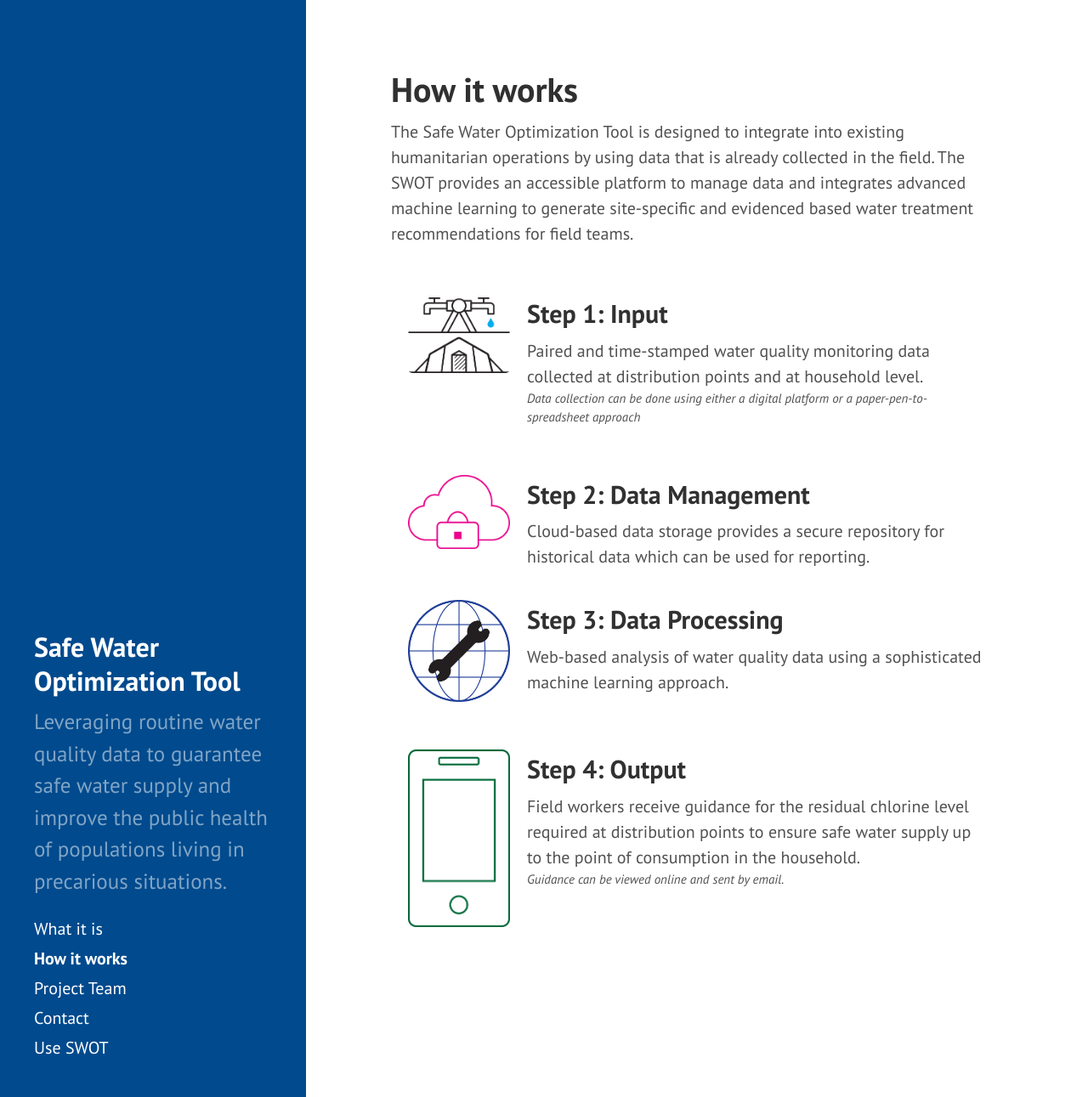
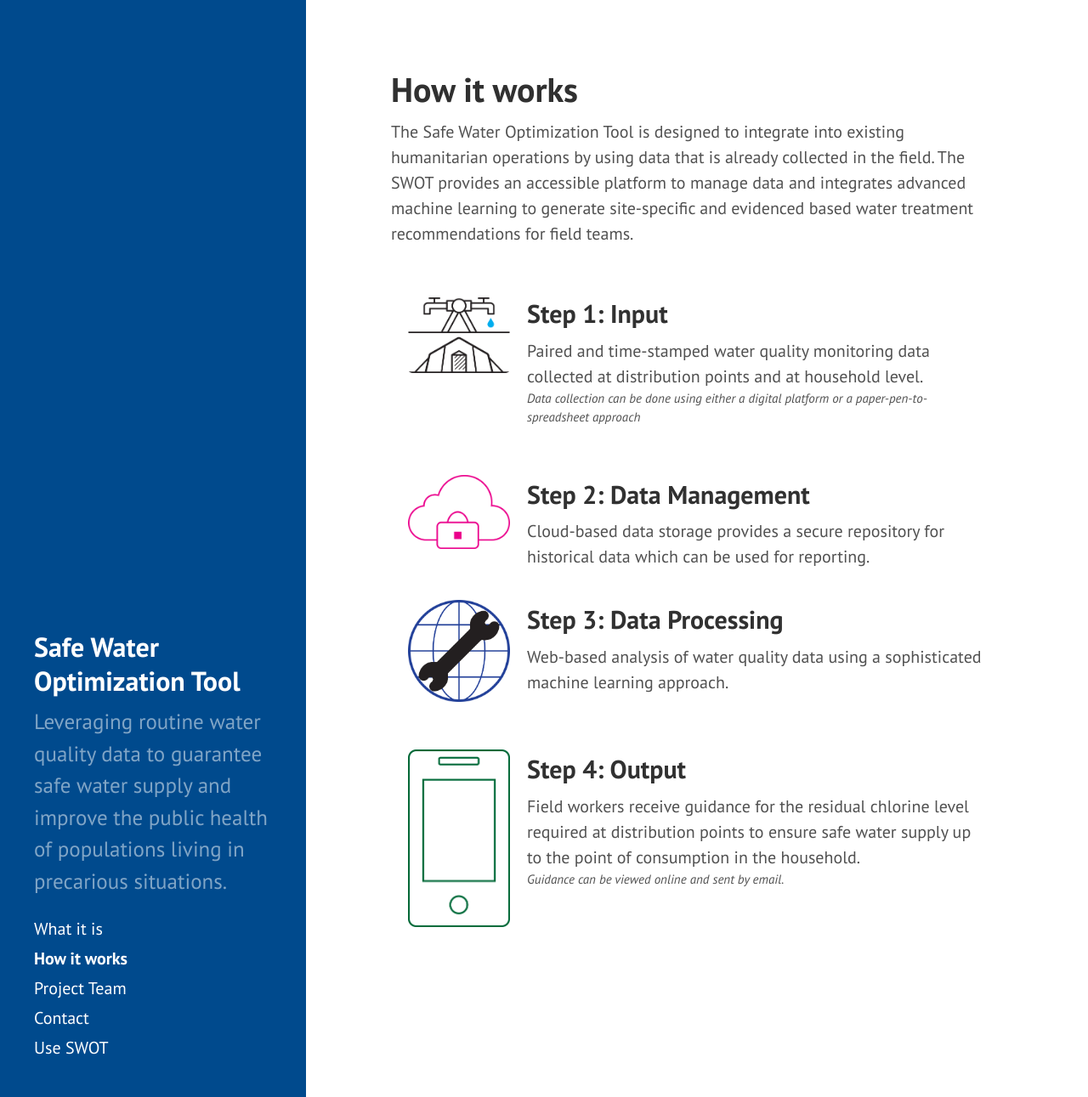
Before and after one commit to safeh2o/swot-infopage, a Jekyll site: the page built from how-it-works.md, in a window 1280 px wide and 1291 px high. Shown: the whole window at 85% size. Built offline with Jekyll 4.4.1, drawn with Linux system fonts in a browser that asks for light colours; Markdown is read by kramdown in place of the engine named in the settings.

Commit message:
Update how-it-works.md

```diff
--- a/how-it-works.md
+++ b/how-it-works.md
@@ -21,7 +21,7 @@ Paired and time-stamped water quality monitoring data collected at distribution
 <h2>Step 2: Data Management</h2>
 Cloud-based data storage provides a secure repository for historical data which can be used for reporting.
       </div>
-<div class="workflow-item"><img src="{{ site.baseurl }}/public/images/Data_Processing_SWOT.png" alt="icon of a wrench in front of a globe" style="margin-top:16px;margin-left:auto;margin-right:auto"></div>
+<div class="workflow-item"><img src="{{ site.baseurl }}/public/images/Data_Processing_SWOT_80x80.png" alt="icon of a wrench in front of a globe" style="margin-top:16px;margin-left:auto;margin-right:auto"></div>
 <div class="workflow-item">
 <h2>Step 3: Data Processing</h2>
 Web-based analysis of water quality data using a sophisticated machine learning approach.
```
